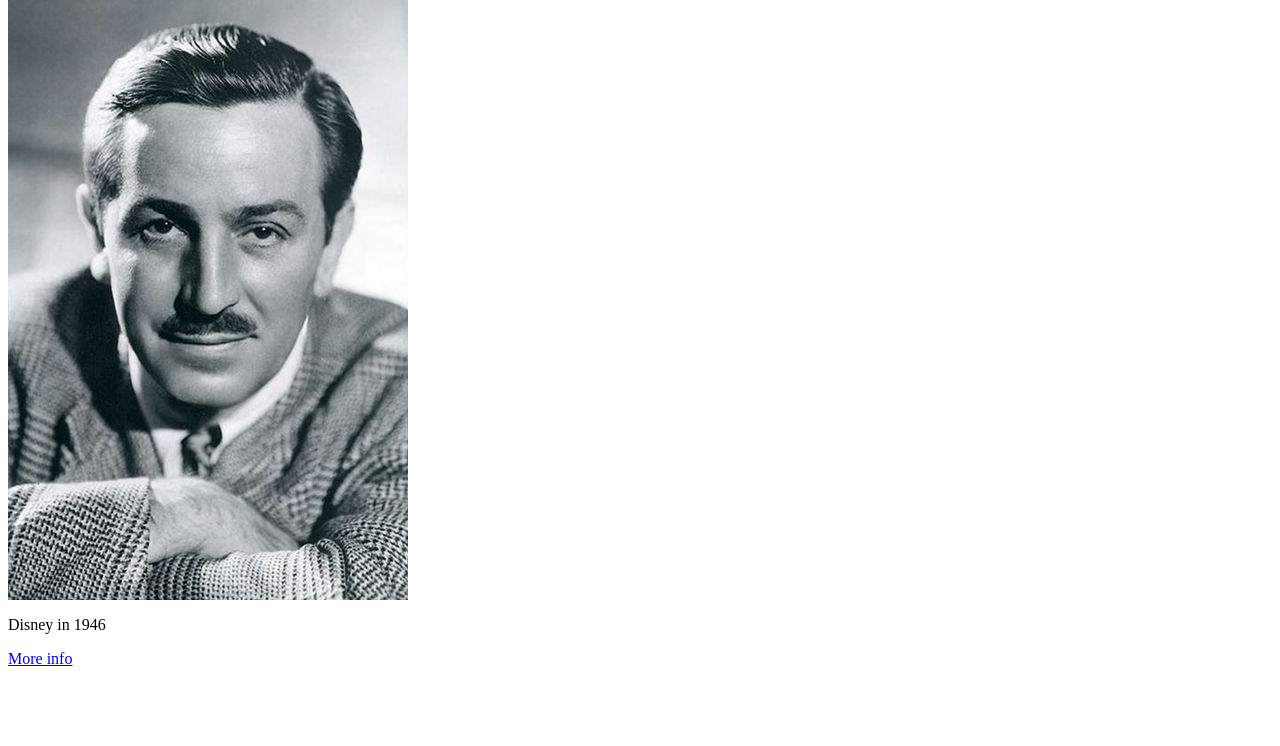
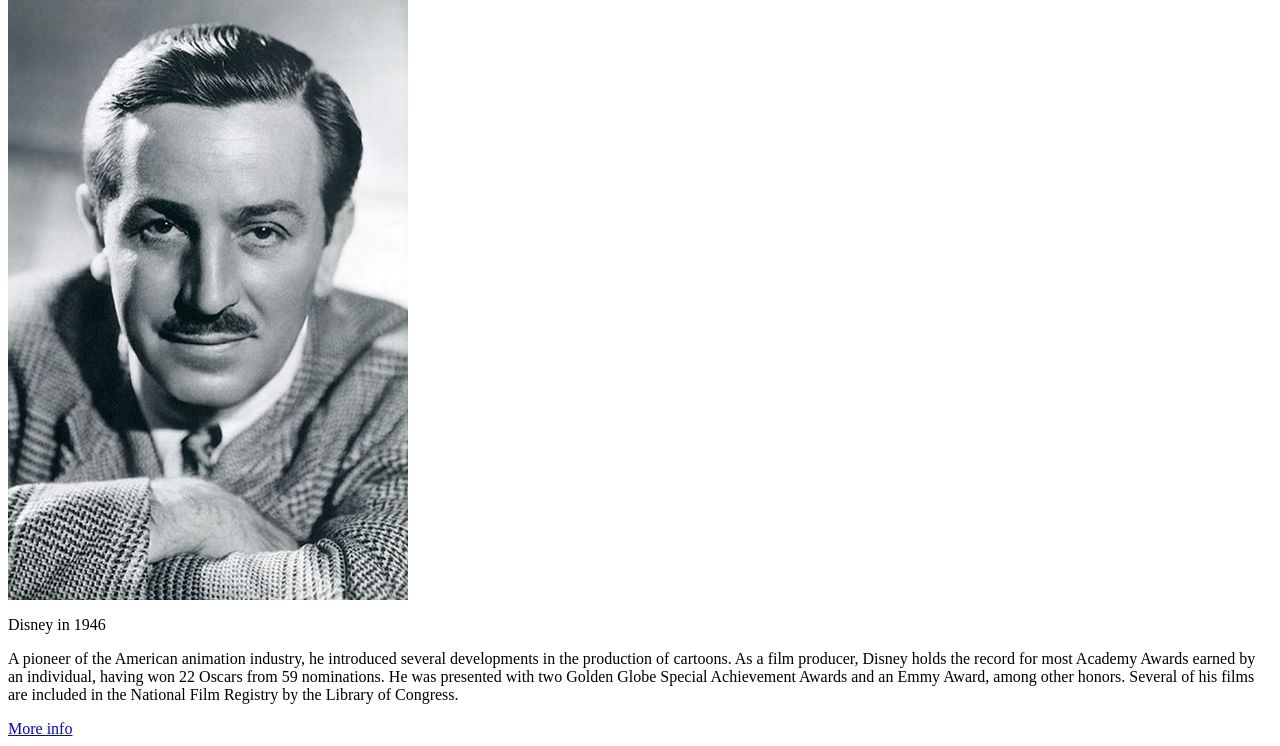
Before and after one commit to jwosborne/Web-Design-Projects, a plain HTML site: page TributePage.html in a window 1280 px wide. Shown: the part 66-812 px from the top of the page. Drawn offline with Linux system fonts and the light colour scheme.

Commit message:
added tribute info

```diff
--- a/TributePage.html
+++ b/TributePage.html
@@ -6,6 +6,7 @@
     <div id="img-div">
     	<img id="image" src="Walt_Disney_1946.JPG">
     	<p id="img-caption">Disney in 1946</p>
+    	<p id="tribute-info">A pioneer of the American animation industry, he introduced several developments in the production of cartoons. As a film producer, Disney holds the record for most Academy Awards earned by an individual, having won 22 Oscars from 59 nominations. He was presented with two Golden Globe Special Achievement Awards and an Emmy Award, among other honors. Several of his films are included in the National Film Registry by the Library of Congress.</p>
     	<a id="tribute-link" href="https://en.wikipedia.org/wiki/Walt_Disney" target="_blank">More info</a>
     </div>
   </body>
```
